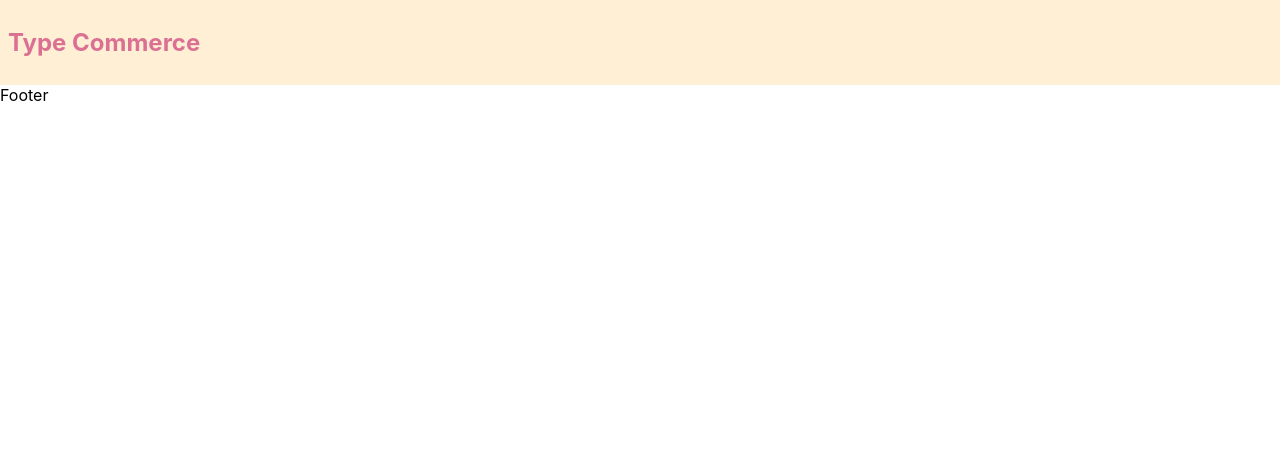
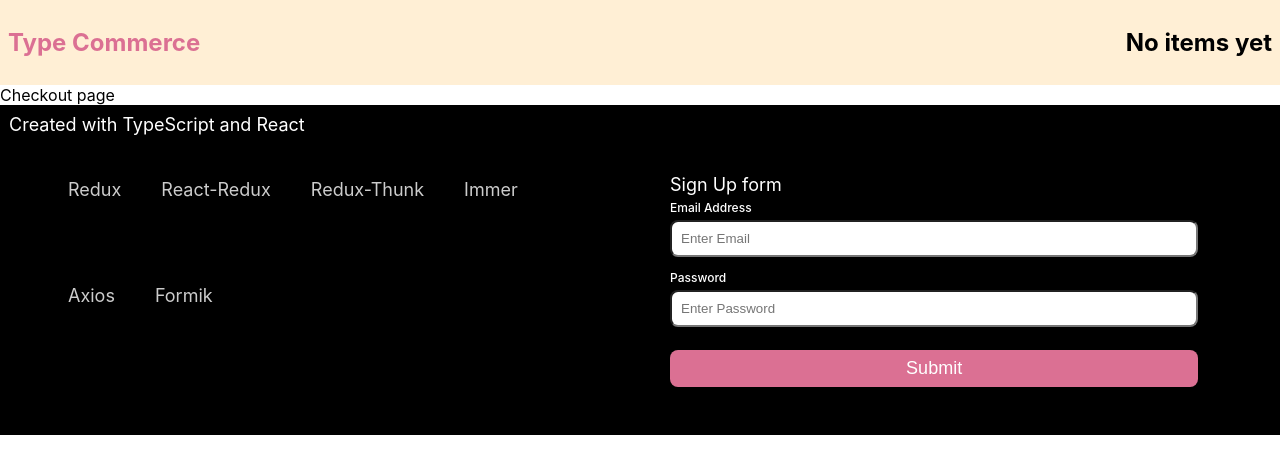
Before and after one commit to Gaurav2048/ecom-ts, a React (Create React App) app: page /cart in a window 1280 px wide. Shown: the top 474 px of the page. Built offline with nearby package versions, Linux system fonts and the light colour scheme.

Commit message:
Add footer

```diff
--- a/package.json
+++ b/package.json
@@ -18,6 +18,7 @@
     "@types/redux-thunk": "^2.1.0",
     "@types/styled-components": "^5.1.4",
     "axios": "^0.21.0",
+    "formik": "^2.2.1",
     "immer": "^7.0.14",
     "react": "^17.0.1",
     "react-dom": "^17.0.1",
--- a/src/App.tsx
+++ b/src/App.tsx
@@ -3,12 +3,16 @@ import { Router } from '@reach/router';
 import './App.css';
 import Home from './Pages/Home';
 import Product from './Pages/Product';
+import Checkout from './Pages/Checkout';
+import Default from './Pages/Default';
 
 function App() {
   return (
     <Router>
       <Home path="/products" />
       <Product path="/products/:productId" />
+      <Checkout path="/cart" />
+      <Default default />
     </Router>
   );
 }
--- /dev/null
+++ b/src/Components/Auth/SignIn.tsx
@@ -0,0 +1,99 @@
+import React from 'react';
+import { useFormik } from 'formik';
+
+interface Values {
+  email?: string;
+  password?: string;
+}
+
+const labelStyle = {
+  fontSize: '12px',
+  fontWeight: '500',
+};
+
+const iptStyle = {
+  padding: '9px',
+  width: '90%',
+  marginTop: '4px',
+  marginBottom: '8px',
+  borderRadius: '8px',
+};
+
+const buttonStyle = {
+  width: '94%',
+  background: 'palevioletred',
+  outline: 'none',
+  border: '0px',
+  padding: '8px',
+  color: 'white',
+  borderRadius: '8px',
+  fontWeight: '500',
+  fontSize: '18px',
+  marginTop: '15px',
+};
+
+const validate = (values: Values) => {
+  const errors: Values = {};
+  if (!values.password) {
+    errors.password = 'Required';
+  } else if (values.password.length < 8) {
+    errors.password = 'Must be 8 characters or more ';
+  }
+
+  if (!values.email) {
+    errors.email = 'Required';
+  } else if (!/^[A-Z0-9._%+-]+@[A-Z0-9.-]+\.[A-Z]{2,4}$/i.test(values.email)) {
+    errors.email = 'Invalid email address';
+  }
+
+  return errors;
+};
+
+const SignIn = () => {
+  const formik = useFormik({
+    initialValues: {
+      email: '',
+      password: '',
+    },
+    validate,
+    onSubmit: (values) => {
+      alert(JSON.stringify(values, null, 2));
+    },
+  });
+  return (
+    <div>
+      Sign Up form
+      <form onSubmit={formik.handleSubmit}>
+        <label style={labelStyle} htmlFor="email">
+          Email Address
+        </label>
+        <input
+          id="email"
+          name="email"
+          type="email"
+          placeholder="Enter Email"
+          style={iptStyle}
+          onChange={formik.handleChange}
+          value={formik.values.email}
+        />
+        <label style={labelStyle} htmlFor="password">
+          Password
+        </label>
+        <input
+          id="password"
+          name="password"
+          type="text"
+          style={iptStyle}
+          placeholder="Enter Password"
+          onChange={formik.handleChange}
+          value={formik.values.password}
+        />
+        <button style={buttonStyle} type="submit">
+          Submit
+        </button>
+      </form>
+    </div>
+  );
+};
+
+export default SignIn;
--- /dev/null
+++ b/src/Components/Cart/CartCount.tsx
@@ -0,0 +1,27 @@
+import React from 'react';
+import { useSelector } from 'react-redux';
+import { navigate } from '@reach/router';
+import { RootStore } from '../../State/Store';
+import styled from 'styled-components';
+
+const H1 = styled.h1`
+  text-align: center;
+  color: black;
+  cursor: pointer;
+`;
+
+const CartCount: React.FC = () => {
+  const moveToCheckout = () => {
+    navigate(`/cart`);
+  };
+
+  const cartInfo = useSelector((state: RootStore) => state.productsInfo.cart);
+
+  return (
+    <H1 onClick={moveToCheckout}>
+      {cartInfo.length ? `${cartInfo.length} Items on Cart` : 'No items yet'}
+    </H1>
+  );
+};
+
+export default CartCount;
--- a/src/Components/ItemCards/Card.tsx
+++ b/src/Components/ItemCards/Card.tsx
@@ -27,6 +27,7 @@ const Card: CardInterface = (props: Property) => {
         breakInside: 'avoid',
         backgroundColor: '#fff',
         pageBreakInside: 'avoid',
+        boxShadow: '2px 2px #cbcbcb',
       }}
     >
       {props.children}
--- a/src/Layouts/Footer.tsx
+++ b/src/Layouts/Footer.tsx
@@ -1,7 +1,94 @@
 import React from 'react';
+import styled from 'styled-components';
+import SignIn from '../Components/Auth/SignIn';
+
+const Section1 = styled.section`
+  background: black;
+  padding: 0.5em;
+  color: white;
+  flex-direction: column;
+  font-weight: 400;
+  display: flex;
+  font-size: 18px;
+`;
+
+const Section = styled.section`
+  background: black;
+  padding: 0.5em;
+  color: white;
+  flex-direction: row;
+  font-weight: 400;
+  display: flex;
+  font-size: 18px;
+`;
+
+const Div = styled.div`
+  display: flex;
+  flex-direction: row;
+  flex-wrap: wrap;
+  width: 30%;
+  padding: 30px;
+  flex: 1;
+`;
+
+const Capsules = styled.div`
+  padding-left: 20px;
+  padding-right: 20px;
+  padding-top: 5px;
+  paddint-bottom: 5px;
+  opacity: 0.8;
+  border-radius: 8px;
+  color: white;
+`;
+
+const FormDiv = styled(Div)`
+  width: 70%;
+  padding: 30px;
+`;
+
+const libraries = [
+  {
+    title: 'Redux',
+    color: '#f00',
+  },
+  {
+    title: 'React-Redux',
+    color: '#0f0',
+  },
+  {
+    title: 'Redux-Thunk',
+    color: '#00f',
+  },
+  {
+    title: 'Immer',
+    color: '#ff0',
+  },
+  {
+    title: 'Axios',
+    color: '#0ff',
+  },
+  {
+    title: 'Formik',
+    color: '#00f',
+  },
+];
 
 const Footer: React.FC = () => {
-  return <div>Footer</div>;
+  return (
+    <Section1>
+      Created with TypeScript and React
+      <Section>
+        <Div>
+          {libraries.map((library, index) => (
+            <Capsules key={index}>{library.title}</Capsules>
+          ))}
+        </Div>
+        <FormDiv>
+          <SignIn />
+        </FormDiv>
+      </Section>
+    </Section1>
+  );
 };
 
 export default Footer;
--- a/src/Layouts/Header.tsx
+++ b/src/Layouts/Header.tsx
@@ -1,5 +1,6 @@
 import React from 'react';
 import styled from 'styled-components';
+import CartCount from '../Components/Cart/CartCount';
 
 const Title = styled.h1`
   font-size: 1.5em;
@@ -10,12 +11,16 @@ const Title = styled.h1`
 const Wrapper = styled.section`
   padding: 0.5em;
   background: papayawhip;
+  display: flex;
+  flex-direction: row;
+  justify-content: space-between;
 `;
 
 const Header: React.FC = () => {
   return (
     <Wrapper>
       <Title> Type Commerce </Title>
+      <CartCount />
     </Wrapper>
   );
 };
--- /dev/null
+++ b/src/Pages/Checkout.tsx
@@ -0,0 +1,8 @@
+import React from 'react';
+import { RouteComponentProps } from '@reach/router';
+
+const Checkout = (props: RouteComponentProps) => {
+  return <div>Checkout page</div>;
+};
+
+export default Checkout;
--- /dev/null
+++ b/src/Pages/Default.tsx
@@ -0,0 +1,16 @@
+import React from 'react';
+import { RouteComponentProps } from '@reach/router';
+import styled from 'styled-components';
+
+const DefaultDiv = styled.div`
+  font-size: 100px;
+  width: 100%;
+  padding: 25px;
+  text-align: center;
+`;
+
+const Default = (props: RouteComponentProps) => {
+  return <DefaultDiv>404</DefaultDiv>;
+};
+
+export default Default;
--- a/src/Pages/Home.tsx
+++ b/src/Pages/Home.tsx
@@ -11,6 +11,7 @@ const Container = styled.section`
   padding: 0.5em;
   columns: 3;
   column-gap: 15px;
+  min-height: 500px;
   background-color: #f7f7f7;
   display: 'inline-block';
 `;
```
Also changed, not shown: 1 other file (tests, documents, lock files or other folders).
